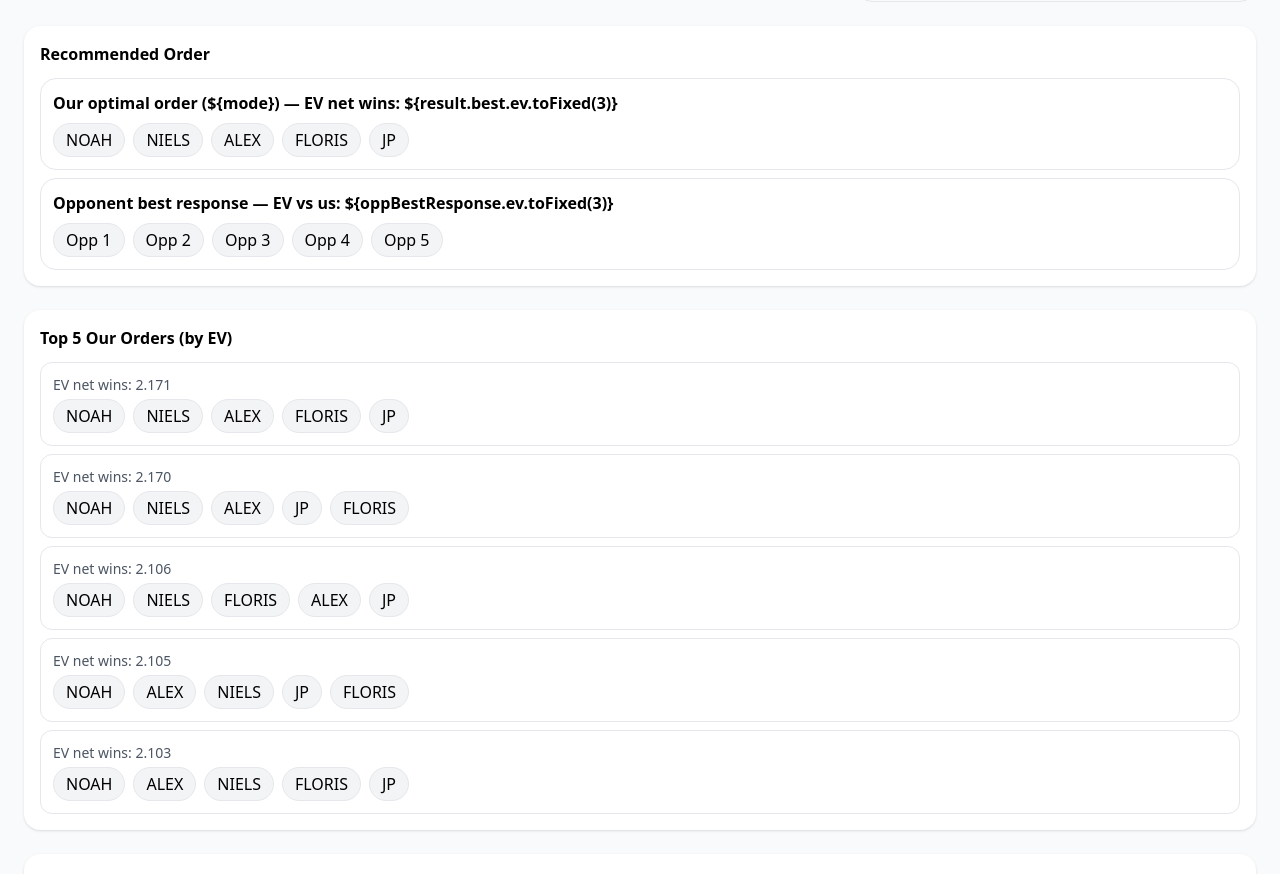
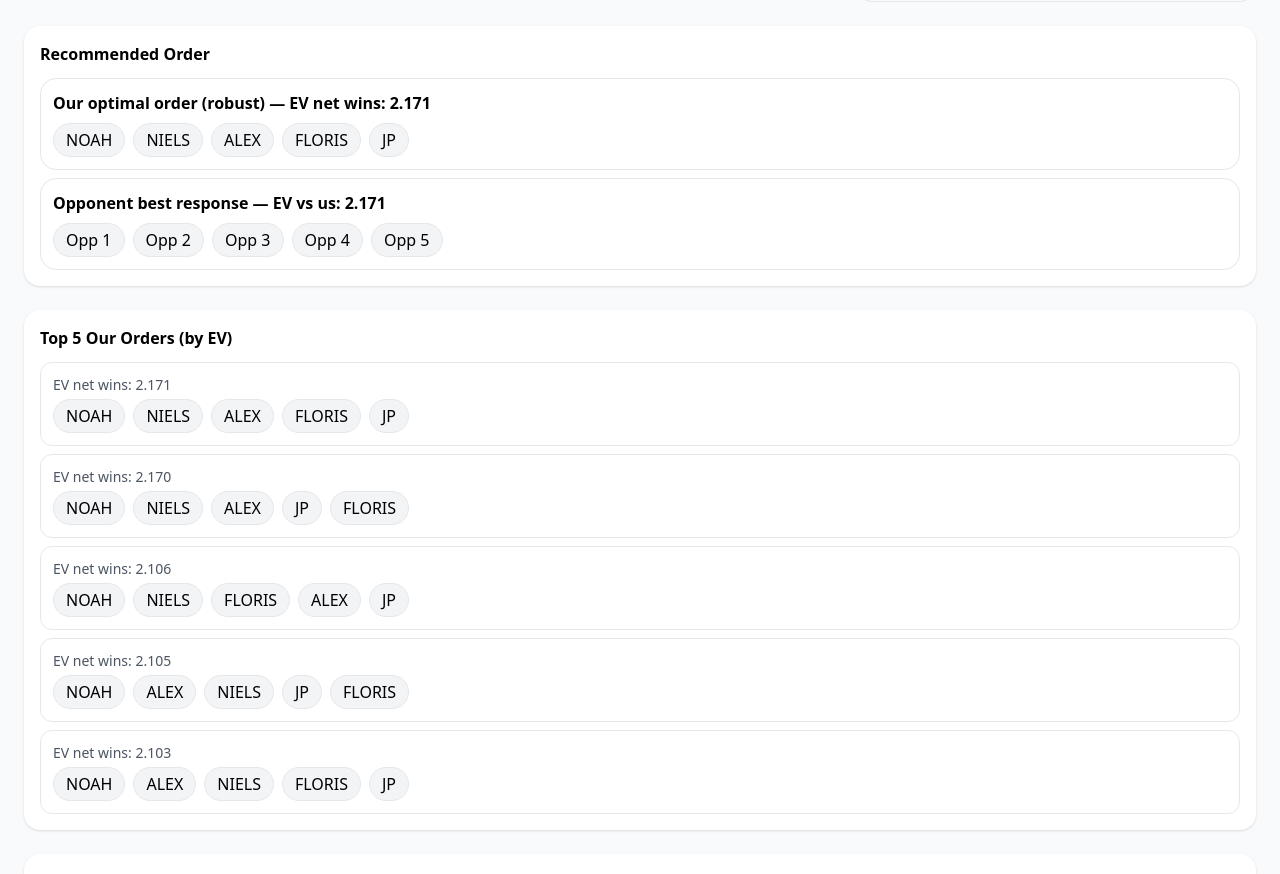
Before and after one commit to JPchomp/quintet-optimizer, a React (Vite) app: page / in a window 1280 px wide. Shown: the part 1232-2106 px from the top of the page. Built offline with nearby package versions, Linux system fonts and the light colour scheme.

Commit message:
Update App.jsx
edit ev values

```diff
--- a/src/App.jsx
+++ b/src/App.jsx
@@ -615,9 +615,9 @@ export default function App() {
         <h3 className="font-semibold mb-3">Recommended Order</h3>
         {bestOurOrderIdxs.length > 0 ? (
           <div className="space-y-2">
-            <OrderBadge label={`Our optimal order (${ '${mode}' }) — EV net wins: ${'${result.best.ev.toFixed(3)}'}`} team={ourTeam} orderIdxs={bestOurOrderIdxs} />
+            <OrderBadge label={`Our optimal order (${mode}) — EV net wins: ${result.best.ev.toFixed(3)}`} team={ourTeam} orderIdxs={bestOurOrderIdxs} />
             {oppBestResponse && (
-              <OrderBadge label={`Opponent best response — EV vs us: ${'${oppBestResponse.ev.toFixed(3)}'}`} team={oppTeam} orderIdxs={oppBestResponse.order} />
+              <OrderBadge label = {`Opponent best response — EV vs us: ${oppBestResponse.ev.toFixed(3)}`}  team={oppTeam} orderIdxs={oppBestResponse.order} />
             )}
           </div>
         ) : (
```
